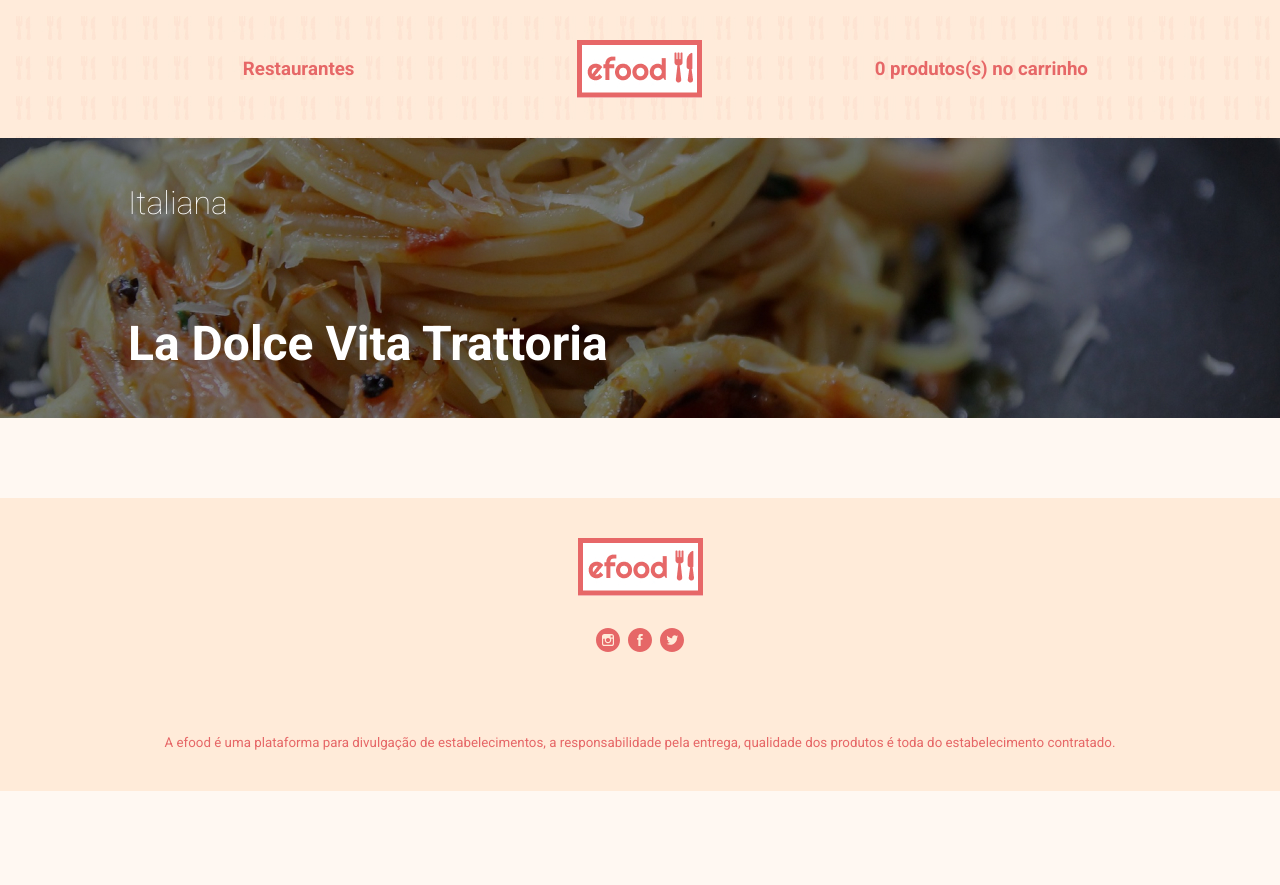
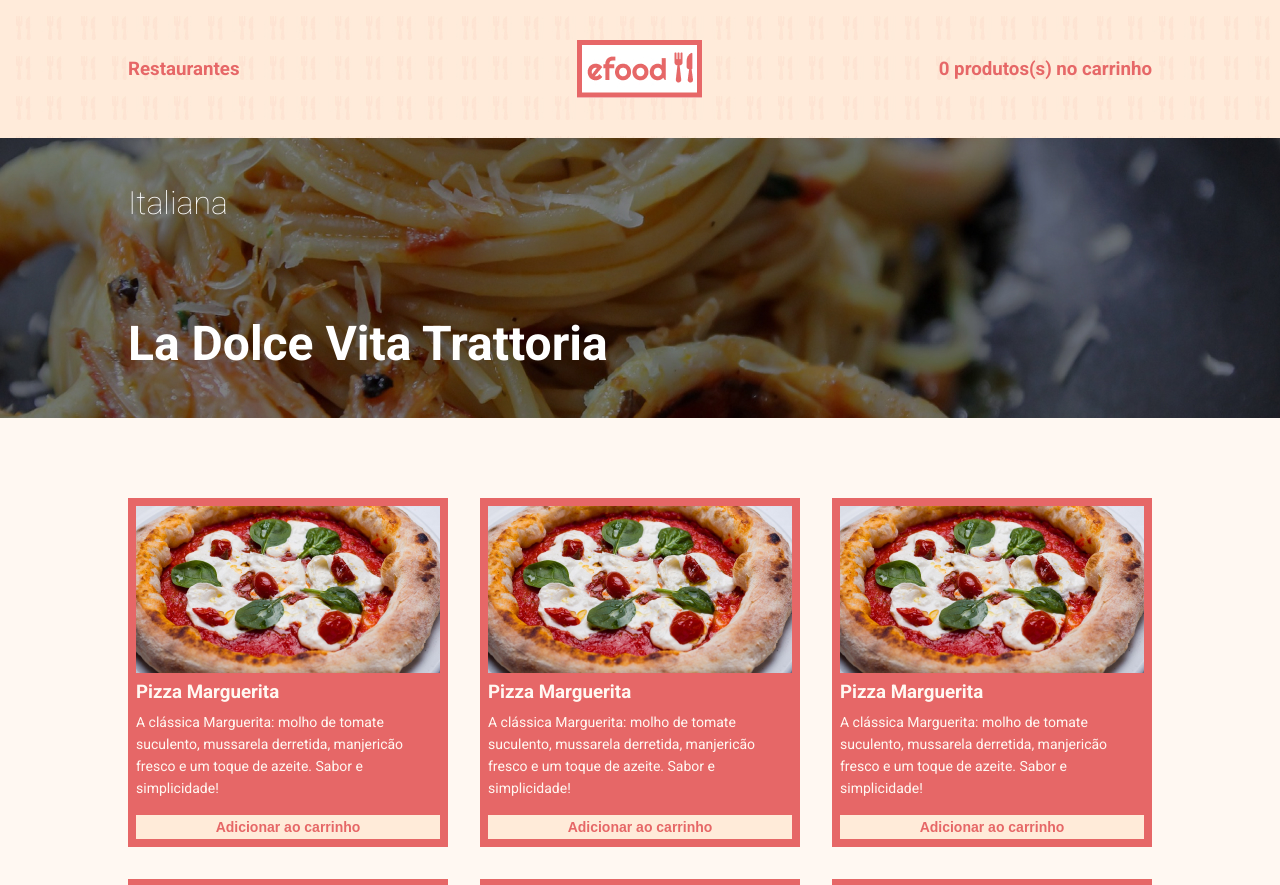
Before and after one commit to MisterConscio/efood, a React (Vite) app: page /profiles in a window 1280 px wide. Shown: the top 885 px of the page. Before the commit the page ends 800 px from the top, so only its background shows below. Built offline with nearby package versions, Linux system fonts and the light colour scheme.

Commit message:
Adicionado cards do restaurante

```diff
--- a/src/components/Button.tsx
+++ b/src/components/Button.tsx
@@ -1,9 +1,17 @@
 import styled from "styled-components";
 import { colors } from "../styles";
 
-const Btn = styled.button`
+const Btn = styled.button<{ profileBtn: boolean }>`
   background-color: ${colors.foreground};
   color: ${colors.foregroundAlt};
+
+  ${(props) =>
+    props.profileBtn &&
+    `
+    width: 100%;
+    background-color: ${colors.backgroundAlt};
+    color: ${colors.foreground};
+  `}
 
   border: none;
   padding: 4px 6px;
@@ -21,10 +29,13 @@
 type Props = {
   children: string;
   type?: "button" | "reset" | undefined;
+  profileBtn?: boolean;
 };
 
-const Button = ({ children, type = "button" }: Props) => (
-  <Btn type={type}>{children}</Btn>
+const Button = ({ children, type = "button", profileBtn = false }: Props) => (
+  <Btn profileBtn={profileBtn} type={type}>
+    {children}
+  </Btn>
 );
 
 export default Button;
--- a/src/components/CustomHeader.tsx
+++ b/src/components/CustomHeader.tsx
@@ -24,6 +24,14 @@
 
     > * {
       flex-basis: 100%;
+    }
+
+    h3:nth-child(1) {
+      text-align: left;
+    }
+
+    h3:last-child {
+      text-align: right;
     }
   }
 
--- a/src/components/Footer.tsx
+++ b/src/components/Footer.tsx
@@ -5,6 +5,7 @@
 import insta from "../assets/images/insta-icon.svg";
 import face from "../assets/images/face-icon.svg";
 import twitter from "../assets/images/twitter-icon.svg";
+import { Link } from "react-router-dom";
 
 const Foot = styled.footer`
   background-color: ${colors.backgroundAlt};
@@ -13,6 +14,7 @@
   text-align: center;
 
   > * {
+    display: inline-block;
     margin-inline: auto;
   }
 
@@ -27,7 +29,9 @@
 
 const Footer = () => (
   <Foot>
-    <img src={logo} alt="Logo" />
+    <Link to="/">
+      <img src={logo} alt="Logo" />
+    </Link>
     <ul className="social-links">
       <li>
         <a href="#">
--- a/src/components/HomeCard.tsx
+++ b/src/components/HomeCard.tsx
@@ -3,6 +3,8 @@
 import { colors } from "../styles";
 
 import star from "../assets/images/estrela.jpg";
+import macarone from "../assets/images/marcarone.jpg";
+
 import Button from "./Button";
 import { Link } from "react-router-dom";
 
@@ -66,28 +68,27 @@
   <Card>
     <img
       className="card-img"
-      src="https://placehold.it/472x217"
+      src={macarone}
       width={472}
       height={217}
       loading="lazy"
     />
     <div className="card-category">
-      <Tag label="Destaque da semana" />
-      <Tag label="Japonesa" />
+      <Tag label="Italiana" />
     </div>
     <div className="card-body">
       <div className="card-title">
-        <h3>Hioki Sushi</h3>
+        <h3>La Dolce Vita Trattoria</h3>
         <div className="card-title-note">
-          <span>4.9 </span>
+          <span>4.6 </span>
           <img className="card-title-note-img" src={star} alt="Star" />
         </div>
       </div>
       <p className="card-desc">
-        Peça já o melhor da culinária japonesa no conforto da sua casa! Sushis
-        frescos, sashimis deliciosos e pratos quentes irresistíveis. Entrega
-        rápida, embalagens cuidadosas e qualidade garantida.Experimente o Japão
-        sem sair do lar com nosso delivery!
+        A La Dolce Vita Trattoria leva a autêntica cozinha italiana até você!
+        Desfrute de massas caseiras, pizzas deliciosas e risotos incríveis, tudo
+        no conforto do seu lar. Entrega rápida, pratos bem embalados e sabor
+        inesquecível. Peça já!
       </p>
       <Link to="/profiles">
         <Button>Saiba Mais</Button>
--- /dev/null
+++ b/src/components/ProfileCard.tsx
@@ -0,0 +1,64 @@
+import styled from "styled-components";
+import { colors } from "../styles";
+
+import Button from "./Button";
+
+import marguerita from "../assets/images/marguerita.jpg";
+
+const Card = styled.div`
+  background-color: ${colors.foreground};
+  color: ${colors.background};
+
+  padding: 8px;
+
+  .card-title {
+    margin-block: 8px;
+  }
+
+  .card-title-note {
+    display: flex;
+    gap: 8px;
+
+    font-size: 18px;
+    font-weight: bold;
+  }
+
+  .card-desc {
+    font-size: 14px;
+    line-height: 22px;
+    margin-bottom: 16px;
+  }
+
+  @media (max-width: 768px) {
+    max-width: 300px;
+
+    .card-img {
+      max-width: 300px;
+      transform: translate(-2px, -2px);
+    }
+  }
+`;
+
+const ProfileCard = () => (
+  <Card>
+    <img
+      className="card-img"
+      src={marguerita}
+      width={304}
+      height={167}
+      loading="lazy"
+    />
+    <div className="card-body">
+      <div className="card-title">
+        <h3>Pizza Marguerita</h3>
+      </div>
+      <p className="card-desc">
+        A clássica Marguerita: molho de tomate suculento, mussarela derretida,
+        manjericão fresco e um toque de azeite. Sabor e simplicidade!
+      </p>
+      <Button profileBtn>Adicionar ao carrinho</Button>
+    </div>
+  </Card>
+);
+
+export default ProfileCard;
--- a/src/pages/Profiles.tsx
+++ b/src/pages/Profiles.tsx
@@ -1,8 +1,26 @@
+import styled from "styled-components";
 import CustomHeader from "../components/CustomHeader";
+import ProfileCard from "../components/ProfileCard";
+
+const Grid = styled.main`
+  display: grid;
+  grid-template-columns: repeat(3, auto);
+  gap: 32px;
+
+  margin-bottom: 120px;
+`;
 
 const Profiles = () => (
   <>
     <CustomHeader />
+    <Grid className="container">
+      <ProfileCard />
+      <ProfileCard />
+      <ProfileCard />
+      <ProfileCard />
+      <ProfileCard />
+      <ProfileCard />
+    </Grid>
   </>
 );
 
```
Also changed, not shown: src/assets/images/marcarone.jpg (added), src/assets/images/marguerita.jpg (added).
